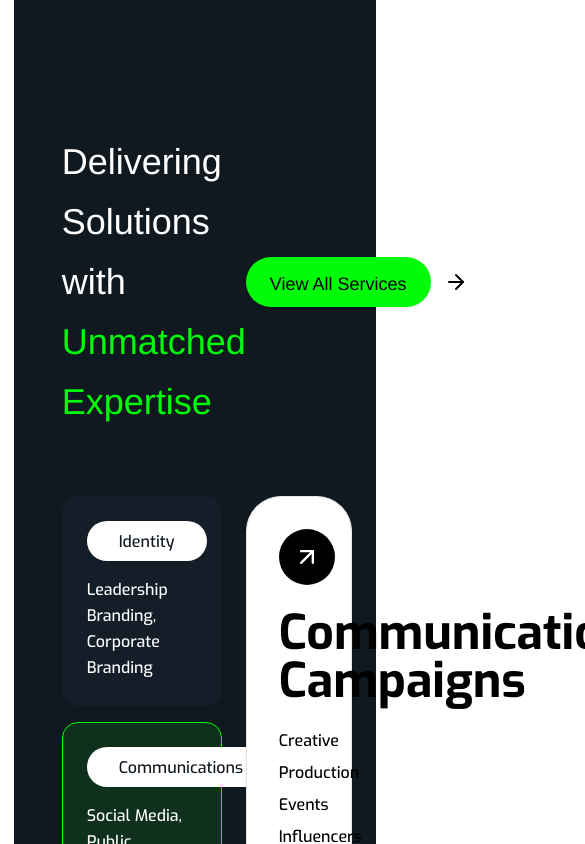
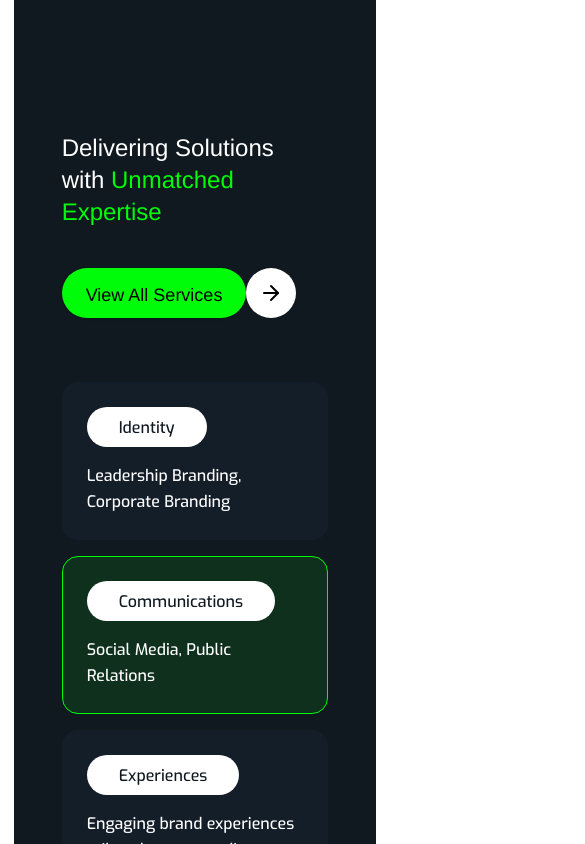
Before and after one commit to developers-xntric/LPS-Brands, a Next.js app: page / in a window 390 px wide. Shown: the part 1940-2784 px from the top of the page, 585 px wide, since content can reach past the window. Built offline with nearby package versions, Linux system fonts and the light colour scheme; a web font is replaced by a local one.

Commit message:
work tabs

```diff
--- a/src/components/home/work-tabs.tsx
+++ b/src/components/home/work-tabs.tsx
@@ -27,11 +27,11 @@ export default function WorkTabs() {
     const [activeTab, setActiveTab] = useState<keyof typeof tabData>("communications")
 
     return (
-        <div className=" mx-auto px-8">
+        <div className="mx-auto px-8">
             {/* Header */}
-            <div className="flex justify-between items-center mb-16">
+            <div className="flex flex-col lg:flex-row lg:justify-between lg:items-center mb-16 items-start gap-10 lg:gap-0">
                 <div className="max-w-3xl">
-                    <h1 className="text-4xl md:text-[56px] font-normal leading-[60px] text-white">
+                    <h1 className="text-2xl md:text-5xl lg:text-[56px] font-normal lg:leading-[60px] text-white">
                         Delivering Solutions
                         <br />
                         with <span className="text-green">Unmatched Expertise</span>
@@ -41,9 +41,9 @@ export default function WorkTabs() {
             </div>
 
             {/* Main Content */}
-            <div className="flex gap-6 items-start font-['Exo']">
+            <div className="flex flex-col lg:flex-row gap-6 items-start font-['Exo']">
                 {/* Left Side - Services */}
-                <div className="space-y-4 w-[60%]">
+                <div className="space-y-4 w-full lg:w-[60%]">
                     {/* Identity Section */}
                     <div
                         className={`space-y-4 cursor-pointer transition-all duration-300 rounded-2xl p-6 hover:border hover:border-[#00FC09] hover:bg-[#00FC09]/10 ${activeTab === "identity" ? "border border-green bg-[#00FC09]/10" : "border border-transparent bg-[#141E29]"
@@ -91,7 +91,7 @@ export default function WorkTabs() {
                 </div>
 
                 {/* Right Side - Dynamic Content Card */}
-                <div className="lg:sticky lg:top-12 w-[40%]">
+                <div className="lg:sticky lg:top-12 w-full lg:w-[40%]">
                     <Card className="bg-white text-black p-8 rounded-[35px]">
                         <div className="space-y-6">
                             {/* Icon */}
@@ -100,7 +100,7 @@ export default function WorkTabs() {
                             </div>
 
                             {/* Dynamic Title */}
-                            <h2 className="text-5xl font-bold whitespace-pre-line">{tabData[activeTab].title}</h2>
+                            <h2 className="text-3xl md:text-5xl font-bold whitespace-pre-line">{tabData[activeTab].title}</h2>
 
                             {/* Dynamic Services List */}
                             <div className="space-y-2">
```
